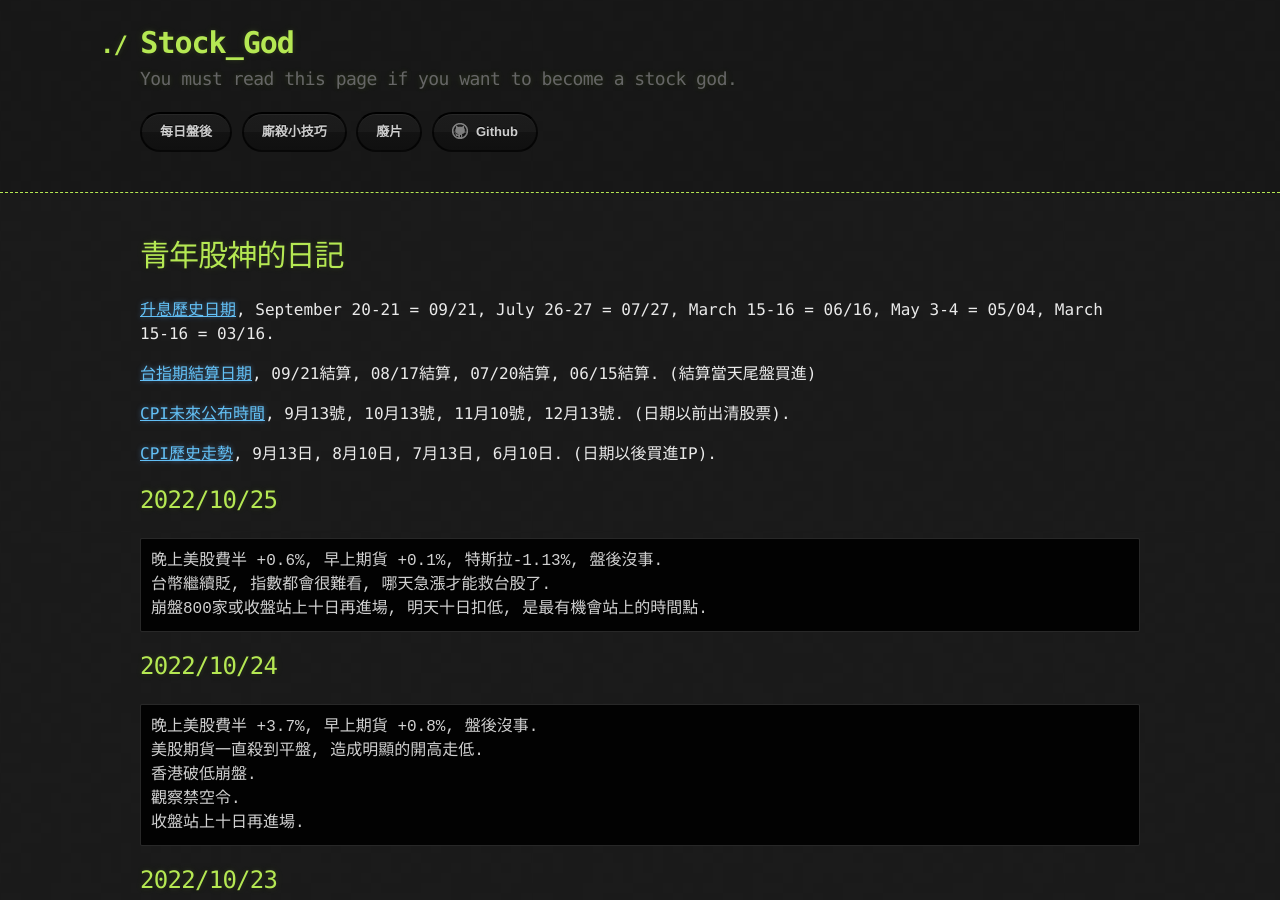
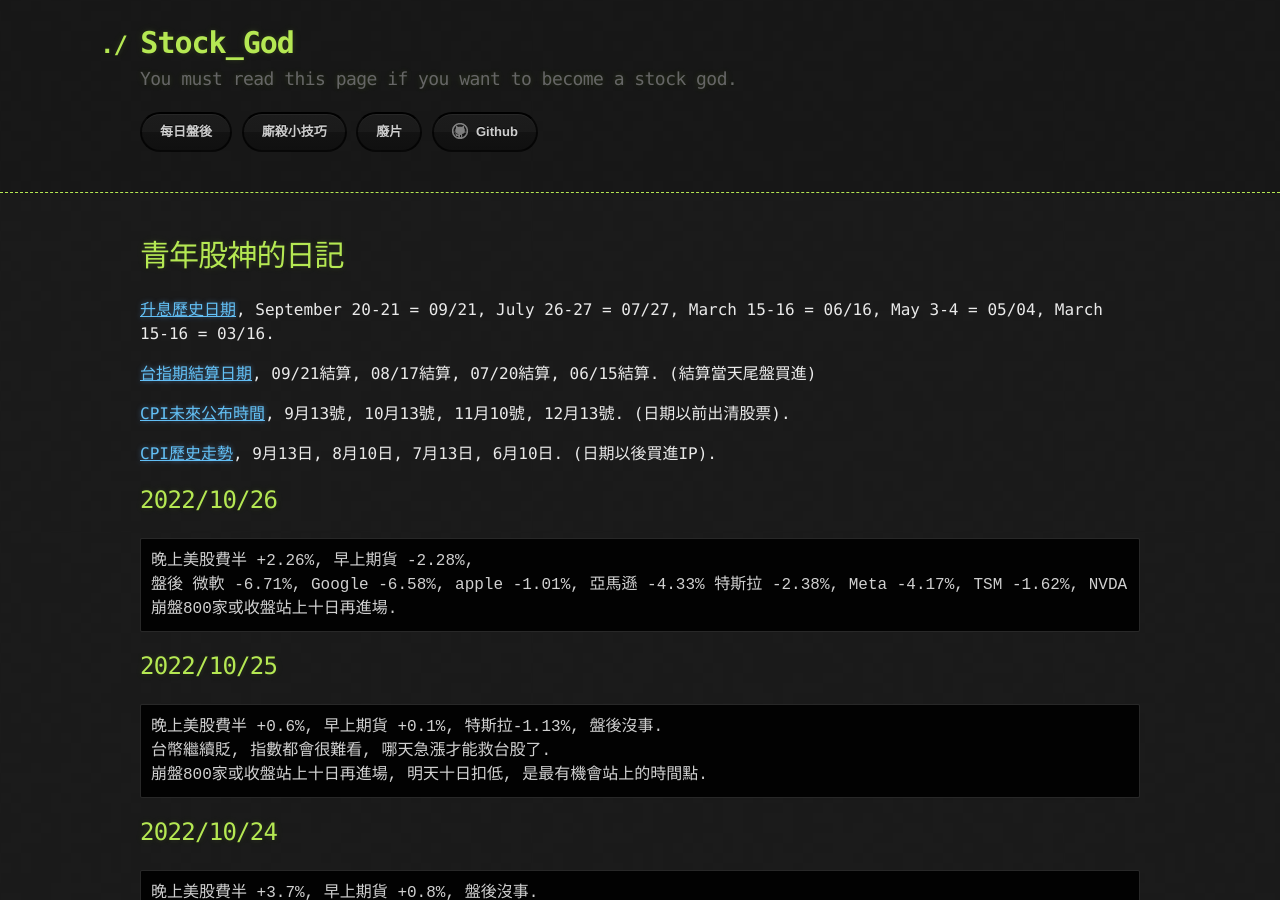
Before and after one commit to lepg5487/Stock_God, a Jekyll site: the page built from index.md, in a window 1280 px wide and 900 px high. Built offline with Jekyll 4.4.1, drawn with Linux system fonts in a browser that asks for light colours; our own code applies the rules of GitHub Pages for plain Markdown files.

Commit message:
Update index.md

````diff
--- a/index.md
+++ b/index.md
@@ -11,6 +11,13 @@ layout: testlayouts
 [CPI未來公布時間](https://chihyun.tw/cpi-release-date/), 9月13號, 10月13號, 11月10號, 12月13號. (日期以前出清股票).
 
 [CPI歷史走勢](https://hk.investing.com/economic-calendar/cpi-733), 9月13日, 8月10日, 7月13日, 6月10日. (日期以後買進IP).
+
+## 2022/10/26
+```
+晚上美股費半 +2.26%, 早上期貨 -2.28%,
+盤後 微軟 -6.71%, Google -6.58%, apple -1.01%, 亞馬遜 -4.33% 特斯拉 -2.38%, Meta -4.17%, TSM -1.62%, NVDA -3.10%, AMD -2.68%.
+崩盤800家或收盤站上十日再進場.
+```
 
 ## 2022/10/25
 ```
````
